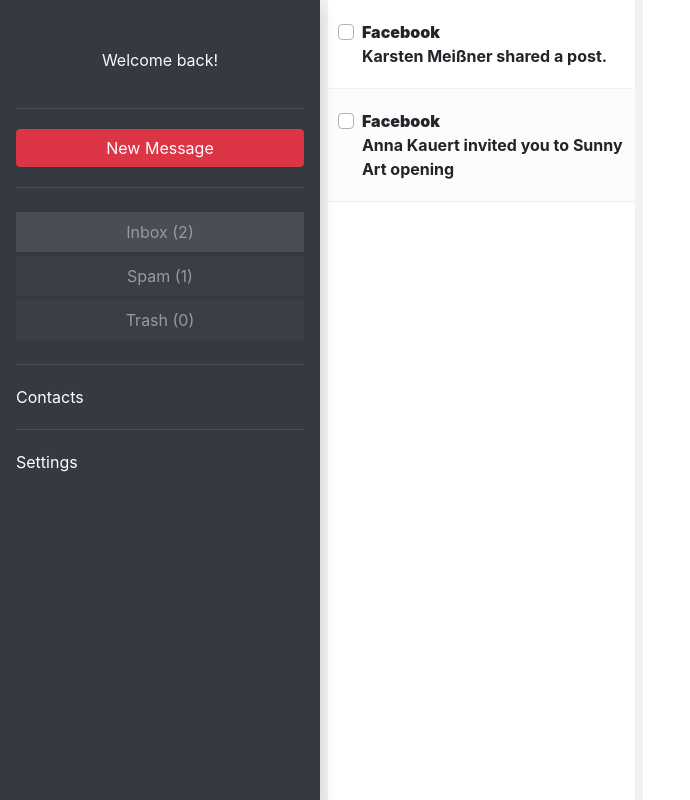
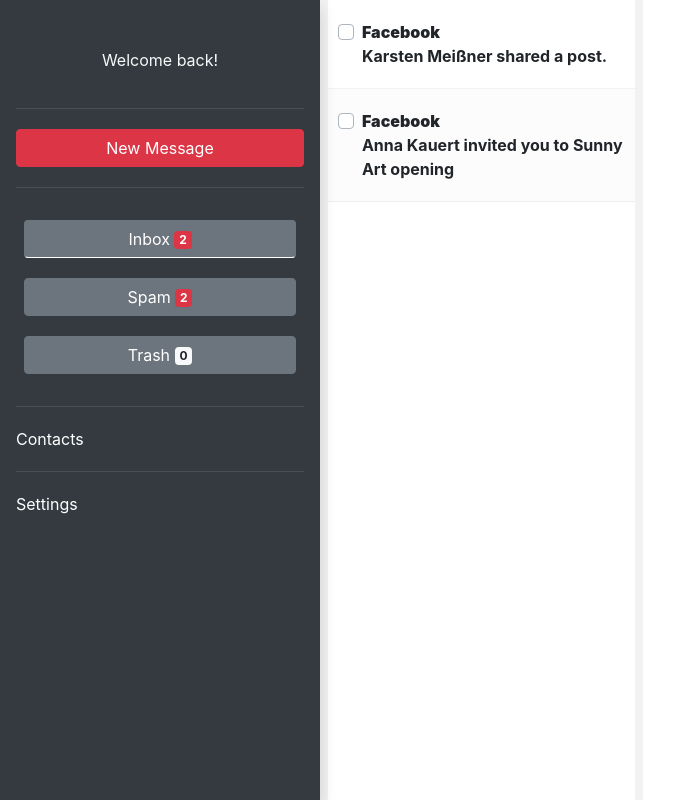
Before and after one commit to OpenTechSchool-Leipzig/rc3-game, a Vue app in the folder email/: page /#/ in a window 1280 px wide. Shown: the whole page, without its empty margins (0-690 px from the left). Built offline with nearby package versions, Linux system fonts and the light colour scheme.

Commit message:
Add html templates, update nav

```diff
--- a/email/src/components/Nav.vue
+++ b/email/src/components/Nav.vue
@@ -21,21 +21,43 @@
           @click="selectFolder('inbox')"
           :class="{ selected: isSelected('inbox') }"
         >
-          Inbox ({{ getCount("inbox") }})
+          <b-button variant="secondary" block>
+            Inbox
+            <span v-if="getCount('inbox') !== 0" class="badge badge-danger">{{
+              getCount("inbox")
+            }}</span>
+            <span v-else class="badge badge-light">{{
+              getCount("inbox")
+            }}</span>
+          </b-button>
         </p>
         <p
           class="my-1 p-2 folder"
           @click="selectFolder('spam')"
           :class="{ selected: isSelected('spam') }"
         >
-          Spam ({{ getCount("spam") }})
+          <b-button variant="secondary" block>
+            Spam
+            <span v-if="getCount('spam') !== 0" class="badge badge-danger">{{
+              getCount("spam")
+            }}</span>
+            <span v-else class="badge badge-light">{{ getCount("spam") }}</span>
+          </b-button>
         </p>
         <p
           class="my-1 p-2 folder"
           @click="selectFolder('trash')"
           :class="{ selected: isSelected('trash') }"
         >
-          Trash ({{ getCount("trash") }})
+          <b-button variant="secondary" block>
+            Trash
+            <span v-if="getCount('trash') !== 0" class="badge badge-danger">{{
+              getCount("trash")
+            }}</span>
+            <span v-else class="badge badge-light">{{
+              getCount("trash")
+            }}</span>
+          </b-button>
         </p>
       </section>
       <section>
@@ -63,7 +85,7 @@
       return this.$store.state.selectedFolder === folder;
     },
     getCount: function(folder) {
-      return this.$store.state.emails.filter((email) => {
+      return this.$store.getters.unreadEmails.filter((email) => {
         return folder === email.folder;
       }).length;
     },
@@ -86,19 +108,10 @@
       margin: 0;
     }
 
-    p.folder {
-      text-align: center;
-      background-color: rgba(255, 255, 255, 0.05);
-      opacity: 0.5;
-      cursor: pointer;
-
-      &:hover {
-        opacity: 0.8;
-      }
-    }
-
-    p.selected {
-      background-color: rgba(255, 255, 255, 0.2);
+    p.selected button,
+    button:focus {
+      border-bottom: 1px solid white;
+      box-shadow: none !important;
     }
   }
 }
--- a/email/src/content/emails.json
+++ b/email/src/content/emails.js
@@ -1,8 +1,9 @@
-[
+import html from "@/content/html.js";
+
+export default [
   {
     "id": "1C83A577-3609-4B22-8505-FF06EF2EA8EE",
     "from": "Facebook",
-    "to": "",
     "created": "",
     "title": "Karsten Meißner shared a post.",
     "content": "Karsten Meißner shared a post.",
@@ -11,7 +12,6 @@
   {
     "id": "EB5BA286-3C11-4675-BAAA-699DDB453611",
     "from": "Facebook",
-    "to": "",
     "created": "",
     "title": "Anna Kauert invited you to Sunny Art opening",
     "content": "Anna Kauert invited you to Sunny Art opening <img src='https://media.giphy.com/media/LzJinu3jqfdinGWLNa/giphy.gif'>",
@@ -20,10 +20,17 @@
   {
     "id": "CFE96D43-8F0A-4EF3-ABC9-22E50D338E12",
     "from": "Microsoft<customerservice@microsoft.com>",
-    "to": "",
     "created": "",
     "title": "Avoid suspension",
     "content": "Your Microsoft account has been compromised. You must update it immediately or your account will be closed. Click <a href=''>here</a> to update.",
     "folder": "spam"
+  },
+  {
+    "id": "5B3E1083-21B4-4778-BECA-BB2734BA01A4",
+    "from": "Excellent Cannabis<Nkhlsoler@blantomanr.cc>",
+    "created": "",
+    "title": "This unbelievable cure has helped millions!",
+    "content": html.template1({header: 'Excellent Cannabis', url: 'https://', link: 'Click here'}),
+    "folder": "spam"
   }
 ]
--- /dev/null
+++ b/email/src/content/html.js
@@ -0,0 +1,10 @@
+export default {
+  template1: (props) => {
+    return `
+    <div style="font-family: serif;">
+      <h1>${props.header}</h1>
+      <a href="${props.url}">${props.link}</a>
+    </div>
+  `;
+  }
+}
--- a/email/src/main.js
+++ b/email/src/main.js
@@ -5,7 +5,7 @@
 import { BootstrapVue, IconsPlugin } from 'bootstrap-vue'
 import 'bootstrap/dist/css/bootstrap.css'
 import 'bootstrap-vue/dist/bootstrap-vue.css'
-import emails from "@/content/emails.json";
+import emails from "@/content/emails.js";
 
 Vue.config.productionTip = false;
 
@@ -33,6 +33,13 @@
       state.selectedFolder = folder
       state.selectedEmail = null
     }
+  },
+  getters: {
+    unreadEmails: state => {
+      return state.emails.filter(email => {
+        return !state.readEmails.includes(email.id)
+      })
+    }
   }
 })
 
```
